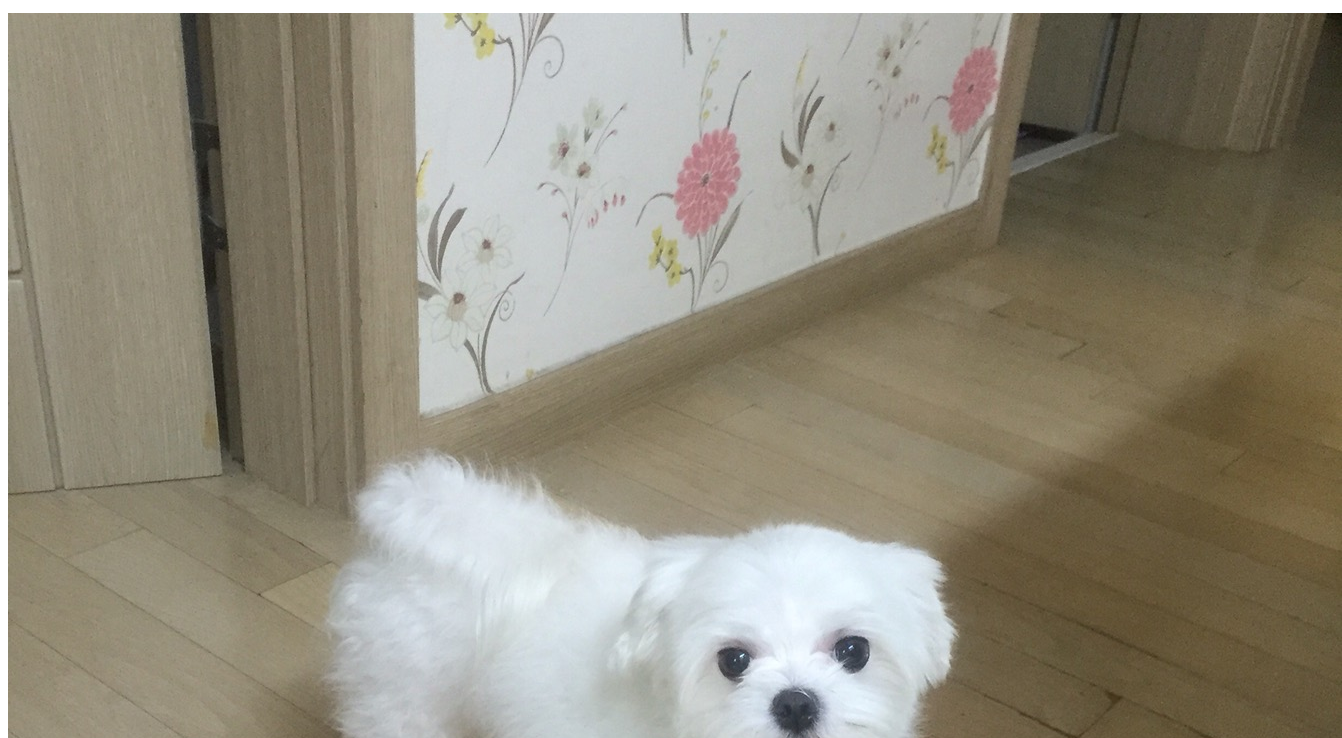
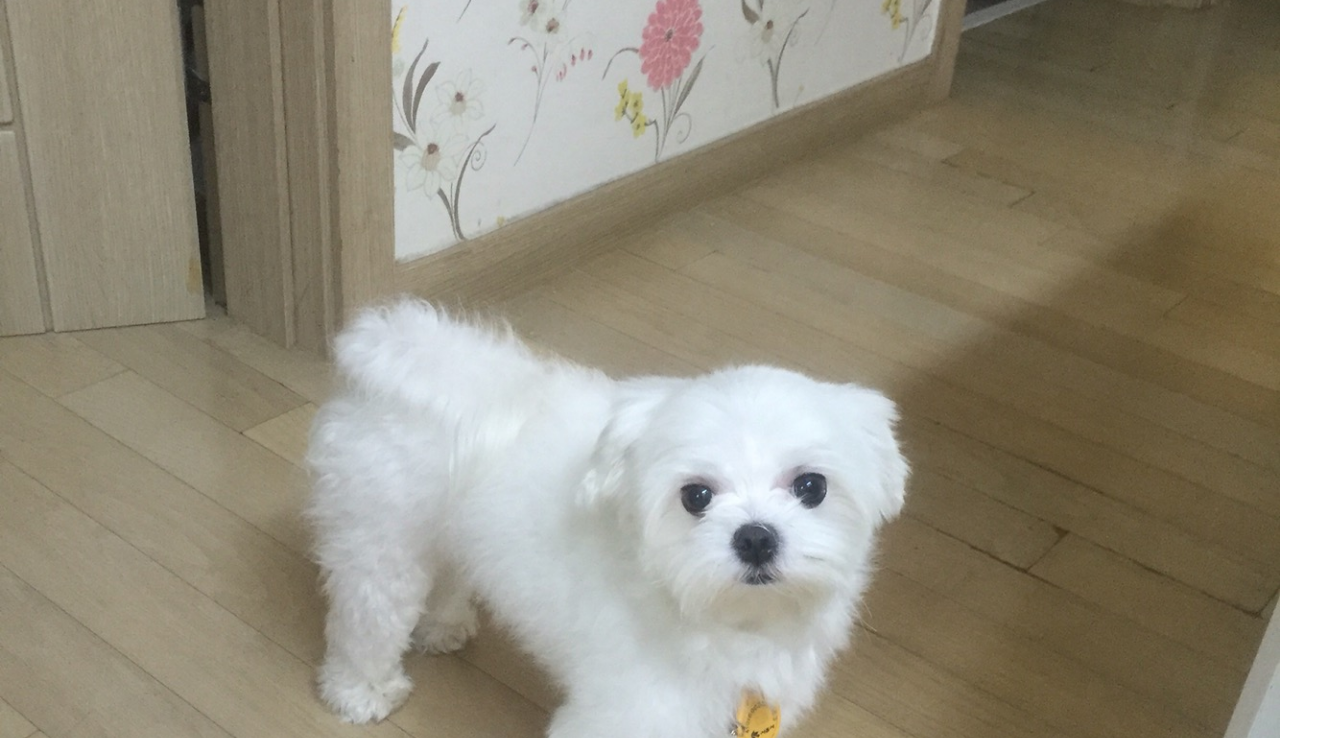
Before and after one commit to Choharim/todolist, a plain HTML site: page index.html in a window 1280 px wide. Shown: the part 125-863 px from the top of the page, 1342 px wide, since content can reach past the window. Drawn offline with Linux system fonts and the light colour scheme.

Commit message:
Add image css

```diff
--- a/bg.js
+++ b/bg.js
@@ -6,6 +6,7 @@ function paintImage(number){
   const image = new Image();
   body.appendChild(image);
   image.src = `${number}.JPG`;
+  image.classList.add("bgImage");
 }
 
 function genRadom(){
--- a/style.css
+++ b/style.css
@@ -1,3 +1,6 @@
+* {
+  margin: 0;
+}
 .form,
 .greetings {
   display: none;
@@ -6,3 +9,11 @@
 .showing {
   display: block;
 }
+
+.bgImage {
+  position: absolute;
+  top: 0;
+  left: 0;
+  width: 100%;
+  z-index: -1;
+}
```
